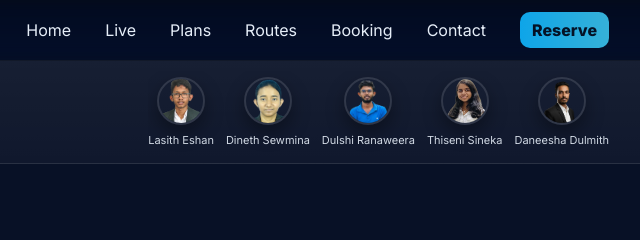
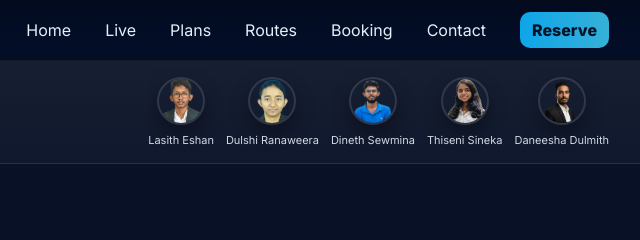
Before and after one commit to eshulasi333/MBK, a plain HTML site: page index.html in a window 1280 px wide. Shown: the top 240 px of the page, 613-1253 px from the left. Drawn offline with Linux system fonts and the light colour scheme.

Commit message:
Update index.html

```diff
--- a/index.html
+++ b/index.html
@@ -592,8 +592,8 @@ body.modal-open{ overflow: hidden; }
       </div>
       <div class="ts-people">
         <figure class="person"><img src="8.png" alt="Lasith Eshan"><figcaption>Lasith Eshan</figcaption></figure>
-        <figure class="person"><img src="5.png" alt="Dulshi Ranaweera"><figcaption>Dineth Sewmina</figcaption></figure>
-        <figure class="person"><img src="10.png" alt="Dineth Sewmina"><figcaption>Dulshi Ranaweera</figcaption></figure>
+        <figure class="person"><img src="5.png" alt="Dulshi Ranaweera"><figcaption>Dulshi Ranaweera</figcaption></figure>
+        <figure class="person"><img src="10.png" alt="Dineth Sewmina"><figcaption>Dineth Sewmina</figcaption></figure>
         <figure class="person"><img src="7.PNG" alt="Thiseni Sineka"><figcaption>Thiseni Sineka</figcaption></figure>
         <figure class="person"><img src="14.png" alt="Daneesha Dulmith"><figcaption>Daneesha Dulmith</figcaption></figure>
       </div>
```
